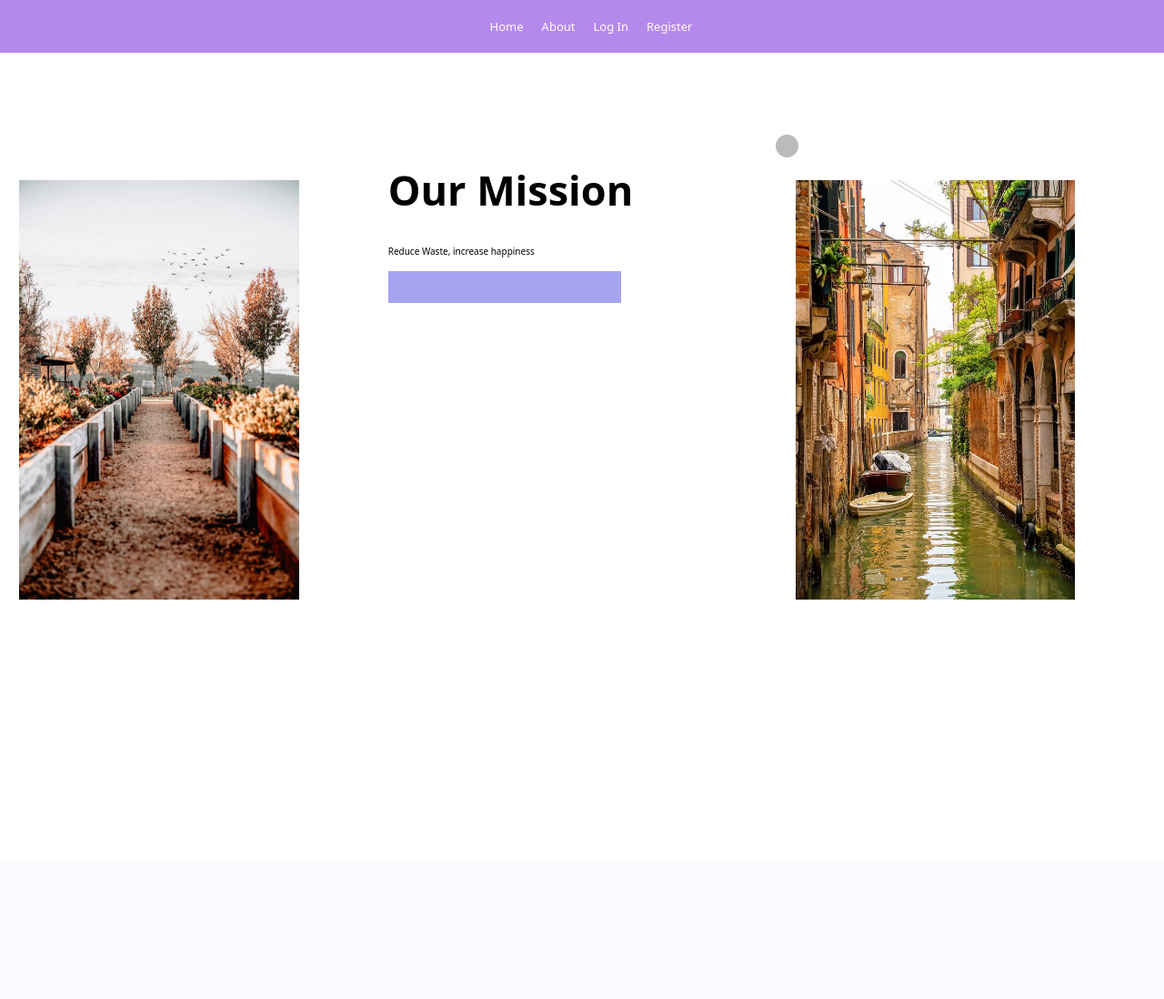
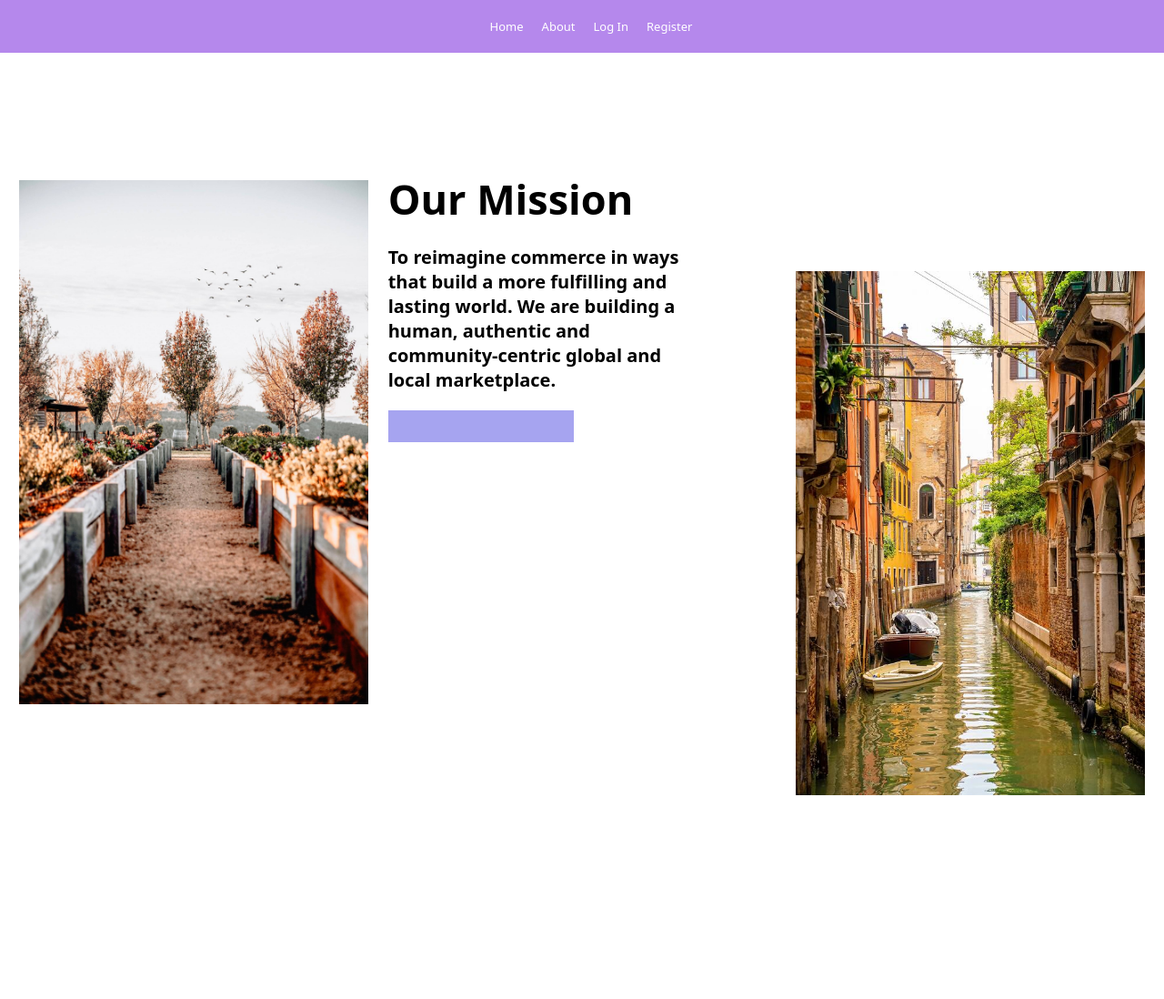
Before and after one commit to Haziq12/Boxd, a Flask app: page /info in a window 1280 px wide. Shown: the whole page at 91% size. Before the commit the page ends 659 px from the top, so only its background shows below. Run offline with Flask 2, Linux system fonts and the light colour scheme.

Commit message:
hide overflow for banner div

```diff
--- a/myapp/static/styles/index.css
+++ b/myapp/static/styles/index.css
@@ -87,6 +87,7 @@ body {
 
 .banner {
   background: white;
+  overflow: hidden;
 }
 
 .page-item {
@@ -134,4 +135,5 @@ body {
   max-width: 1000px;
   max-height: 600px;
   grid-area: three;
+  position: relative;
 }
--- a/myapp/static/styles/info.css
+++ b/myapp/static/styles/info.css
@@ -13,10 +13,18 @@
 
 .wrap {
   grid-area: two;
+  width: 80%;
 }
 
 .mission {
-  font-size: 45px;
+font-size: 45px;
+position: relative;
+top: 10px;
+}
+
+.main {
+  font-size: 20px;
+  font-weight: 700;
 }
 
 .wrap::after{
@@ -30,34 +38,38 @@
 
 .left-image {
   grid-area: one;
-  max-width: 90%;
-  max-height: 30%;
+  max-width: 100%;
+  max-height: 100%;
   position: relative;
   top: 50px;
-  margin-left: auto;
-  margin-right: auto;
+  display: flex;
+  justify-content: center;
 }
 
 .right-image {
     grid-area: three;
-    max-width: 90%;
-    max-height: 30%;
+    max-width: 100%;
+    max-height: 100%;
     position: relative;
-    top: 50px;
-    margin-left: auto;
-    margin-right: auto;
+    top: 150px;
+    display: flex;
+    justify-content: center;
 }
 
-.dot {
-  grid-area: three;
-  height: 25px;
-  width: 25px;
-  background-color: #bbb;
-  border-radius: 50%;
-  display: inline-block;
-}
+/* .img2::after { */
+  /* grid-area: three; */
+  /* height: 150px;
+  width: 150px;
+  background-color: rgb(255, 0, 0);
+  border-radius: 50%; */
+  /* position: relative; */
+  /* display: inline-block; */
+  /* position: relative;
+  top: 600px; */
+/* } */
 
 .img1, .img2 {
-  height: auto;
-  width: 80%;
+  height: fit-content;
+  width: 90%;
+
 }
--- a/myapp/templates/info.html
+++ b/myapp/templates/info.html
@@ -9,13 +9,14 @@
 
         <div class="wrap">
             <h1 class="mission">Our Mission</h1>
-            <p class="main">Reduce Waste, increase happiness</p>
+            <p class="main">To reimagine commerce in ways that build a more fulfilling and lasting world. We are building a human, authentic and community-centric global and local marketplace.</p>
         </div>
 
 <div class="right-image">
     <img class="img2" src="../static/images/right-image.jpeg" alt="">
+    <!-- <span class="dot"></span> -->
 </div>
 
-    <span class="dot"></span>
+
 
 {% endblock %}
```
Also changed, not shown: myapp/static/images/erfr-min.jpeg (added).
